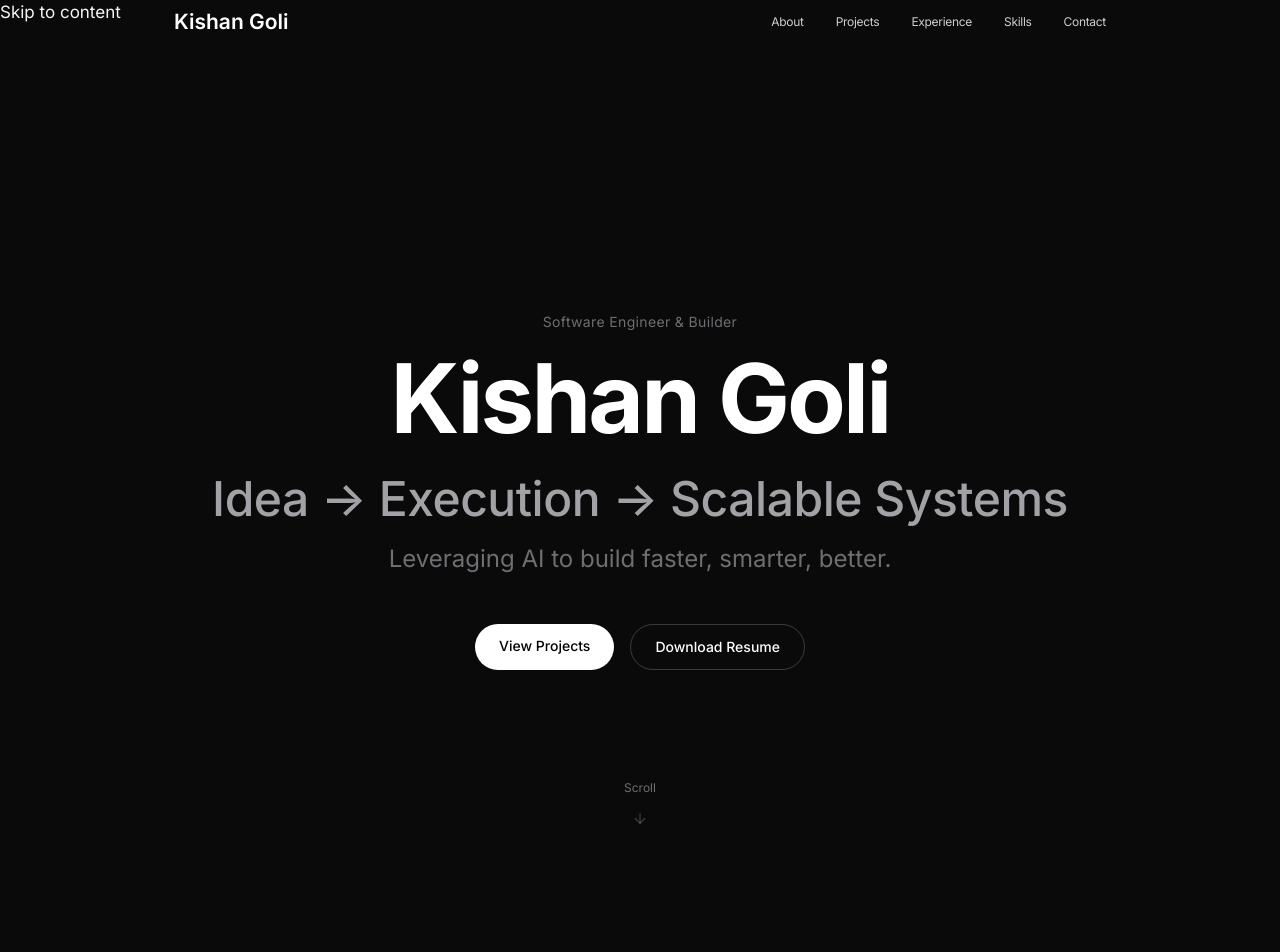
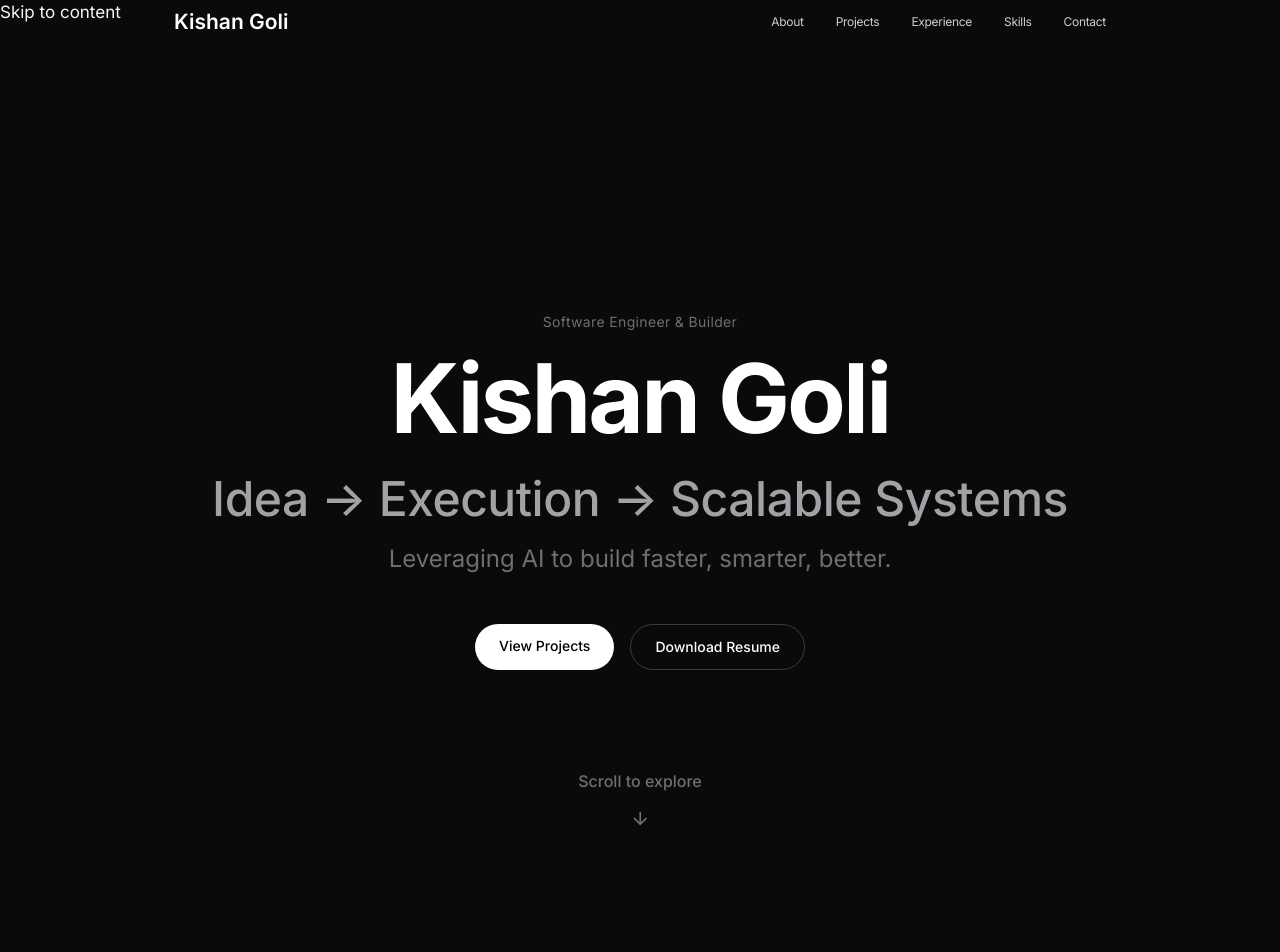
Before and after one commit to kishanssg/portfolio, a Next.js app: page / in a window 1280 px wide. Shown: the top 952 px of the page. Built offline with nearby package versions, Linux system fonts and the light colour scheme.

Commit message:
fix: restore original scroll indicator style

```diff
--- a/src/components/professional/Hero.tsx
+++ b/src/components/professional/Hero.tsx
@@ -89,15 +89,25 @@ export default function Hero() {
                     transition={{ duration: 1, delay: 1 }}
                     className="absolute bottom-12 left-1/2 -translate-x-1/2"
                 >
-                    <div className="flex flex-col items-center gap-2">
-                        <span className="text-[12px] text-[#6E6E73]">Scroll</span>
+                    <button
+                        onClick={() => {
+                            document.getElementById("about")?.scrollIntoView({ behavior: "smooth" });
+                        }}
+                        className="flex flex-col items-center gap-2 text-[#6E6E73] hover:text-white/60 transition-colors"
+                        aria-label="Scroll to About section"
+                    >
+                        <span className="text-sm font-medium">Scroll to explore</span>
                         <motion.div
                             animate={{ y: [0, 8, 0] }}
-                            transition={{ duration: 1.5, repeat: Infinity }}
+                            transition={{
+                                duration: 1.5,
+                                repeat: Infinity,
+                                ease: "easeInOut",
+                            }}
                         >
-                            <ArrowDown size={16} className="text-white/20" />
+                            <ArrowDown size={20} aria-hidden="true" />
                         </motion.div>
-                    </div>
+                    </button>
                 </motion.div>
             </div>
         </section>
```
